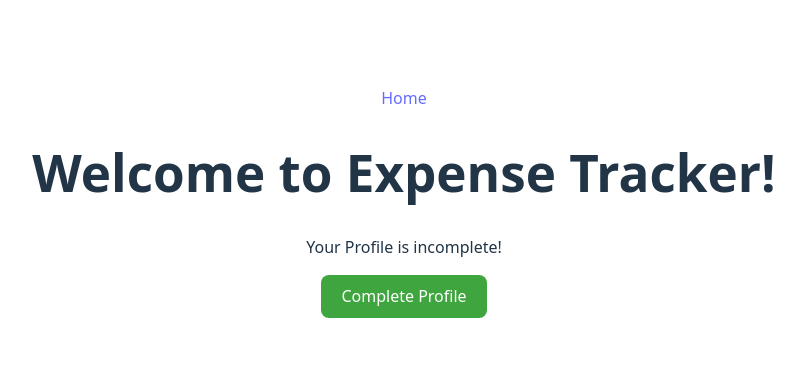
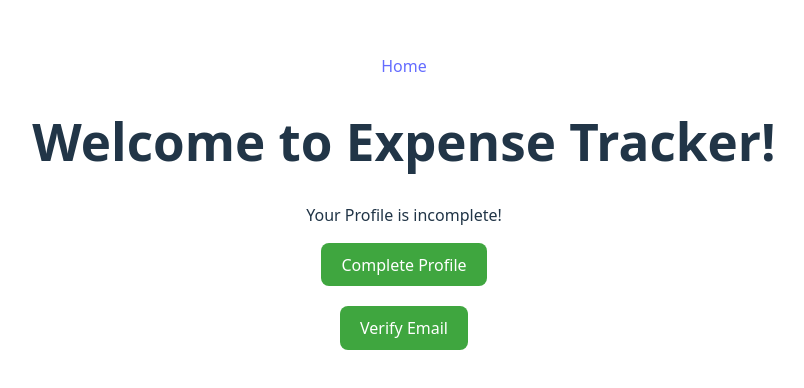
Before and after one commit to AbhayPatil-005/ReactJS-miniProjects, a React (Vite) app in the folder 13_Expense_Tracker_Project/: page / in a window 1280 px wide. Shown: the part 198-586 px from the top of the page, without its empty margins (236-1040 px from the left). Built offline with nearby package versions, Linux system fonts and the light colour scheme; sample sign-in values are in the browser's storage.

Commit message:
Added email verification

```diff
--- a/13_Expense_Tracker_Project/src/authContext/AuthContextProvider.jsx
+++ b/13_Expense_Tracker_Project/src/authContext/AuthContextProvider.jsx
@@ -6,8 +6,10 @@
         token:'',
         email:'',
         isLoggedIn:false,
+        emailVerified: false,
         login:(token)=>{},
-        logout:()=>{}
+        logout:()=>{},
+        setEmailVerified:(status)=>{},
     });
 
     const AuthContextProvider = ({children})=>{
@@ -16,8 +18,10 @@
 
         const [token, setToken] = useState(initialToken);
         const [email, setEmail] = useState(initialEmail);
+        const [emailVerified, setEmailVerified] = useState( false);
+
         const userIsLoggedIn = !!token;
-        console.log(userIsLoggedIn)
+        console.log("userIsLoggedIn: ",userIsLoggedIn)
 
         const history = useHistory();
 
@@ -33,6 +37,7 @@
         const logoutHandler=()=>{
             setToken(null);
             setEmail(null);
+            setEmailVerified(false);
             localStorage.removeItem("token");
             localStorage.removeItem("email");
         }
@@ -40,9 +45,11 @@
         const contextValue = {
             token,
             email,
+            emailVerified,
             isLoggedIn:userIsLoggedIn,
             login:loginHandler,
             logout:logoutHandler,
+            setEmailVerified,
         }
 
         return <AuthContext.Provider value={contextValue}>
--- a/13_Expense_Tracker_Project/src/components/dashboard/HomePage.jsx
+++ b/13_Expense_Tracker_Project/src/components/dashboard/HomePage.jsx
@@ -1,17 +1,64 @@
 import NavBar from "./NavBar";
 import { useHistory } from "react-router-dom";
+import { AuthContext } from "../../authContext/AuthContextProvider";
+import { useContext, useState } from "react";
 
 const HomePage = () =>{
+    const authCtx = useContext(AuthContext);
+    const [message, setMessage] = useState("");
+
+    const sendVerificationEmail = async ()=>{
+        try{
+            const response = await fetch(
+                `https://identitytoolkit.googleapis.com/v1/accounts:sendOobCode?key=${import.meta.env.VITE_FIREBASE_AUTH_API_KEY}`,
+                {
+                    method:"POST",
+                    headers:{"Content-Type":"application/json"},
+                    body:JSON.stringify({
+                        requestType: "VERIFY_EMAIL",
+                        idToken:authCtx.token,
+                    }),
+                }
+            )
+            const data = await response.json();
+            console.log("data of verifyEmail request: ", data.email)
+            if(!response.ok){
+                throw new Error(data.error.message || "Failed to send verification email")
+            }
+
+            setMessage("Verification email sent! Please check your inbox.");
+
+
+        }catch(err){
+            console.error(err);
+            if(err.message.includes("INVALID_ID_TOKEN")){
+                setMessage("Session expired. Please log in again");
+                authCtx.logout()
+            }else if (err.message.includes("USER_NOT_FOUND")){
+                setMessage("User not found. Please sign up again.")
+                authCtx.logout()
+            }else if(err.message.includes("TOO_MANY_ATTEMPTS_TRY_LATER")){
+                setMessage("Too many attempts. Try again later.")
+            }else{
+                setMessage("Something went wrong. Please try again.")
+            }
+        }
+    }
     const history = useHistory();
     const goToCompleteProfilePage=()=>{
         history.push('/complete-profile');
     }
     return(
         <>
-        <NavBar />
-        <h1>Welcome to Expense Tracker!</h1>
-        <p>Your Profile is incomplete!</p>
-        <button onClick={goToCompleteProfilePage}>Complete Profile</button>
+            <NavBar />
+            <h1>Welcome to Expense Tracker!</h1>
+            <p>Your Profile is incomplete!</p>
+            <button onClick={goToCompleteProfilePage}>Complete Profile</button>
+            {console.log(authCtx.emailVerified)}
+            {!authCtx.emailVerified && (<div style={{ marginTop: "20px" }}>
+                <button onClick={sendVerificationEmail}>Verify Email</button>
+                {message && <p>{message}</p>}
+            </div>)}
         </>
     )
 }
--- a/13_Expense_Tracker_Project/src/components/dashboard/ProfilePage.jsx
+++ b/13_Expense_Tracker_Project/src/components/dashboard/ProfilePage.jsx
@@ -1,9 +1,11 @@
 import { useState, useContext, useEffect } from "react";
 import { AuthContext } from "../../authContext/AuthContextProvider";
+import { useHistory } from "react-router-dom";
 
 
 const CompleteProfilePage=()=>{
     const authCtx =  useContext(AuthContext);
+    const history = useHistory();
     const [fullName, setFullName] = useState("");
     const [photoUrl, setPhotoUrl] = useState("");
     const [loading, setLoading] = useState(false);
@@ -21,10 +23,15 @@ const CompleteProfilePage=()=>{
                      );
 
                      const data = await response.json();
-                     const users = data.users[0]
-                    console.log("Fetched data from database\nFilled inputs: User's edited details")
-                     if (users.displayName) setFullName(users.displayName);
-                     if (users.photoUrl) setPhotoUrl(users.photoUrl);
+
+
+                     if (response.ok && data.users && data.users.length>0) {
+                        const users = data.users[0];
+                        setFullName(users.displayName || "");
+                        setPhotoUrl(users.photoUrl || "");
+                        authCtx.setEmailVerified(users.emailVerified);
+                        console.log(`email verified:${users.emailVerified} \n Fetched data from database` )
+                     }
                  } catch (err) {
                      console.error("Failed to fetch profile:", err);
                  } finally {
@@ -54,6 +61,7 @@ const CompleteProfilePage=()=>{
                 throw new Error(data.error.message || "Profile update failed");
             };
             alert("Profile updated successfully!");
+            history.replace('/');
             console.log("Name:", data.displayName)
 
         }catch(err){
```
